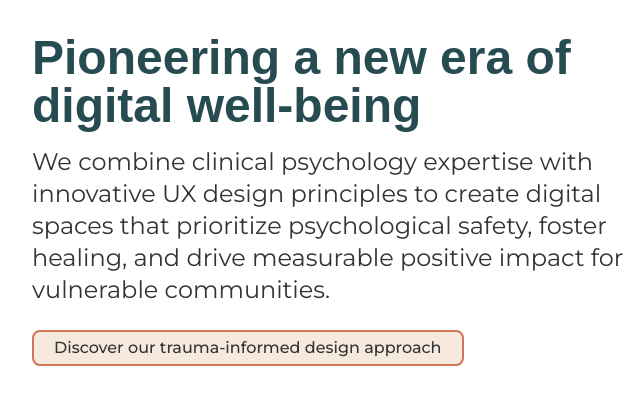
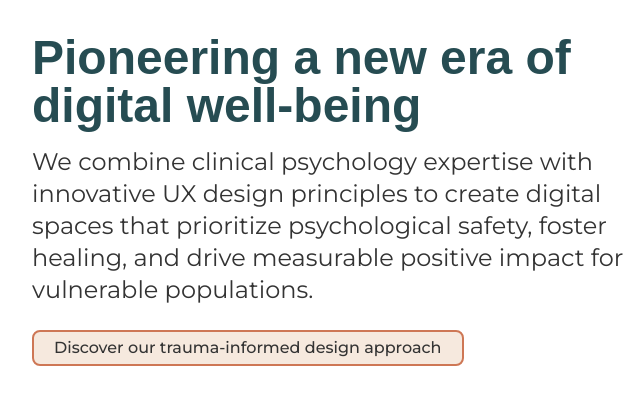
Before and after one commit to Festa-Design-Studio/dgl-test, a plain HTML site: page about.html in a window 1280 px wide. Shown: the part 4196-4595 px from the top of the page, 0-640 px from the left. Drawn offline with Linux system fonts and the light colour scheme; a web font is replaced by a local one.

Commit message:
copywriting

```diff
--- a/about.html
+++ b/about.html
@@ -328,7 +328,7 @@
   <div class="grid md:grid-cols-2 gap-8 items-center">
     <div class="space-y-4">
       <h2 class="text-4xl md:text-5xl lg:text-5xl font-playfair text-secondary-chrysocolla-green font-black">Pioneering a new era of digital well-being</h2>
-      <p class="font-montserrat text-xl md:text-2xl text-black-grey">We combine clinical psychology expertise with innovative UX design principles to create digital spaces that prioritize psychological safety, foster healing, and drive measurable positive impact for vulnerable communities.</p>
+      <p class="font-montserrat text-xl md:text-2xl text-black-grey">We combine clinical psychology expertise with innovative UX design principles to create digital spaces that prioritize psychological safety, foster healing, and drive measurable positive impact for vulnerable populations.</p>
       <div class="pt-2">
         <a href="approach.html">
           <button class="border-2 border-primary-sunstone-orange bg-primary-sunstone-orange-100 hover:bg-primary-sunstone-orange-200 px-5 py-1 rounded-lg font-montserrat font-medium text-black-grey">
```
